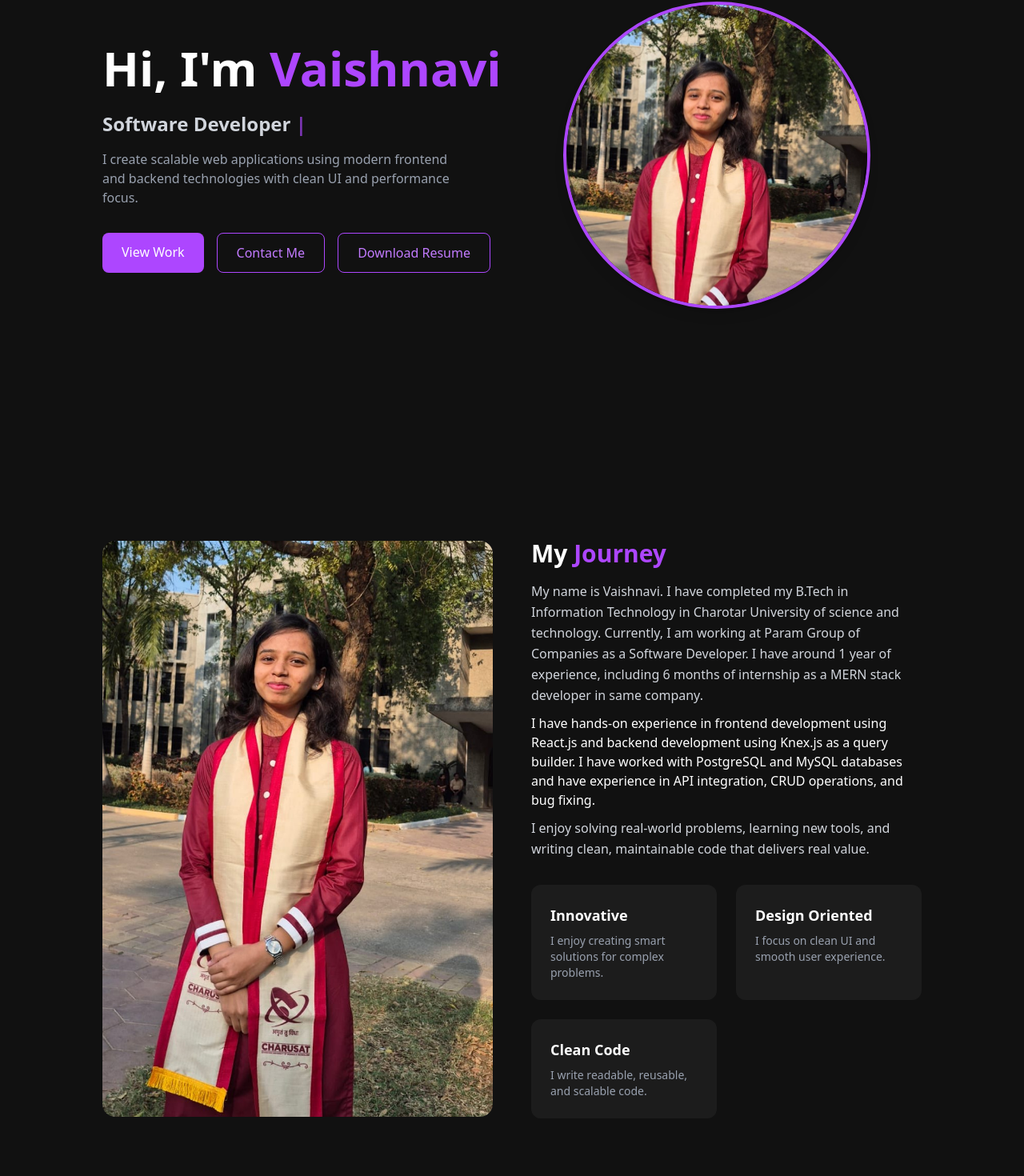
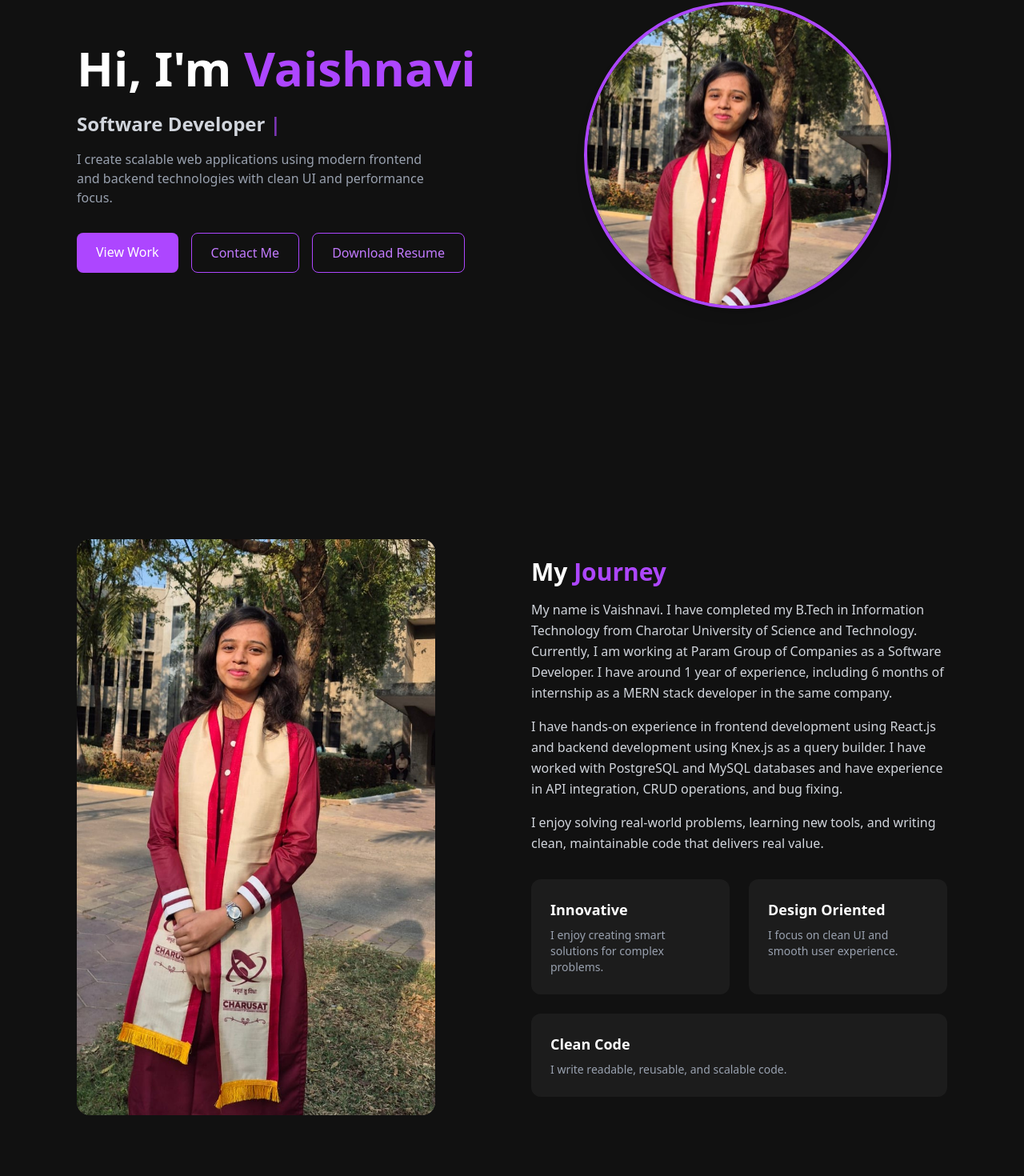
Before and after one commit to kachhiya/vaishnavi-portfolio, a React (Vite) app: page / in a window 1280 px wide. Shown: the part 206-1676 px from the top of the page at 80% size. Built offline with nearby package versions, Linux system fonts and the light colour scheme.

Commit message:
second commint

```diff
--- a/src/components/Aboutus.jsx
+++ b/src/components/Aboutus.jsx
@@ -1,69 +1,66 @@
 import React from "react";
 import profile from "../assets/img/profile.jpeg";
-
-// import code from "../assets/icons/code.png";
 
 const AboutUs = () => {
     return (
         <section
             id="about"
-            className="py-20 bg-[#111] text-white w-full flex items-center justify-center"
+            className="pt-16 sm:pt-20 bg-[#111] text-white w-full flex items-center justify-center "
         >
-            <div className="w-[80%] grid md:grid-cols-2 gap-12 items-center justify-between">
+            <div className="max-w-6xl w-[85%] grid grid-cols-1 md:grid-cols-2 gap-12 items-center">
 
                 {/* Left Image */}
-                <div>
+                {/* Left Image */}
+                <div className="hidden md:flex justify-center md:justify-start">
                     <img
                         src={profile}
                         alt="Profile"
-                        className="rounded-2xl w-full object-cover object-top h-[90vh]"
+                        className="rounded-2xl w-full max-w-md
+               object-cover object-top
+               h-80 md:h-[90vh]"
                     />
                 </div>
 
+
                 {/* Right Content */}
-                <div>
-                    <h2 className="text-3xl font-bold mb-4">
+                <div className="text-center md:text-left">
+                    <h2 className="text-2xl sm:text-3xl font-bold mb-4">
                         My <span className="text-purple-500">Journey</span>
                     </h2>
 
-                    <div className="flex flex-col gap-[10px]">
+                    <div className="flex flex-col gap-4">
                         <p className="text-gray-300 leading-relaxed">
-                            My name is Vaishnavi. I have completed my B.Tech in Information Technology in Charotar University of science and technology.
-                            Currently, I am working at Param Group of Companies as a Software Developer.
-                            I have around 1 year of experience, including 6 months of internship as a MERN stack developer in same company.
+                            My name is Vaishnavi. I have completed my B.Tech in Information
+                            Technology from Charotar University of Science and Technology.
+                            Currently, I am working at Param Group of Companies as a Software
+                            Developer. I have around 1 year of experience, including 6 months
+                            of internship as a MERN stack developer in the same company.
                         </p>
-                        <p>I have hands-on experience in frontend development using React.js and backend development using Knex.js as a query builder.
-                            I have worked with PostgreSQL and MySQL databases and have experience in API integration, CRUD operations, and bug fixing.</p>
 
-                        <p className="text-gray-300 mb-8 leading-relaxed">
-                            I enjoy solving real-world problems, learning new tools, and writing
-                            clean, maintainable code that delivers real value.
+                        <p className="text-gray-300 leading-relaxed">
+                            I have hands-on experience in frontend development using React.js
+                            and backend development using Knex.js as a query builder. I have
+                            worked with PostgreSQL and MySQL databases and have experience in
+                            API integration, CRUD operations, and bug fixing.
                         </p>
-                   </div>
+
+                        <p className="text-gray-300 leading-relaxed">
+                            I enjoy solving real-world problems, learning new tools, and
+                            writing clean, maintainable code that delivers real value.
+                        </p>
+                    </div>
 
                     {/* Cards */}
-                    <div className="grid sm:grid-cols-2 gap-6">
+                    <div className="grid grid-cols-1 sm:grid-cols-2 gap-6 mt-8">
 
-                        {/* Innovative */}
-                        <div className="bg-[#1c1c1c] p-6 rounded-xl">
-                            {/* <img
-                                src={lightbulb}
-                                alt="Innovative"
-                                className="w-8 h-8 mb-4"
-                            /> */}
+                        <div className="bg-[#1c1c1c] p-6 rounded-xl text-left">
                             <h3 className="text-lg font-semibold mb-2">Innovative</h3>
                             <p className="text-gray-400 text-sm">
                                 I enjoy creating smart solutions for complex problems.
                             </p>
                         </div>
 
-                        {/* Design */}
-                        <div className="bg-[#1c1c1c] p-6 rounded-xl">
-                            {/* <img
-                                src={paintbrush}
-                                alt="Design Oriented"
-                                className="w-8 h-8 mb-4"
-                            /> */}
+                        <div className="bg-[#1c1c1c] p-6 rounded-xl text-left">
                             <h3 className="text-lg font-semibold mb-2">
                                 Design Oriented
                             </h3>
@@ -72,13 +69,7 @@ const AboutUs = () => {
                             </p>
                         </div>
 
-                        {/* Clean Code */}
-                        <div className="bg-[#1c1c1c] p-6 rounded-xl">
-                            {/* <img
-                                src={code}
-                                alt="Clean Code"
-                                className="w-8 h-8 mb-4"
-                            /> */}
+                        <div className="bg-[#1c1c1c] p-6 rounded-xl text-left sm:col-span-2">
                             <h3 className="text-lg font-semibold mb-2">Clean Code</h3>
                             <p className="text-gray-400 text-sm">
                                 I write readable, reusable, and scalable code.
--- a/src/components/Contactus.jsx
+++ b/src/components/Contactus.jsx
@@ -13,9 +13,9 @@ const Contactus = () => {
     return (
         <section
             id="contact"
-            className="py-20 bg-[#111] text-white"
+            className="py-20 bg-[#111] text-white w-full flex items-center justify-center"
         >
-            <div className="max-w-6xl mx-auto px-4">
+            <div className="w-[85%]">
                 <h2 className="text-4xl font-bold text-center">
                     Get In <span className="text-purple-500">Touch</span>
                 </h2>
@@ -101,9 +101,9 @@ const Contactus = () => {
 
                             <div className="flex gap-4">
                                 <a href="https://www.linkedin.com/in/vaishnavi-kachhiya-5523b1238/" target="_blank" className="bg-gray-800 p-3 rounded-full hover:bg-purple-600 transition">
-                                  <img src={instagram} alt="instagram" className="w-5 h-5" /></a>
+                                  <img src={linkedin} alt="instagram" className="w-5 h-5" /></a>
                                 <a href="https://www.instagram.com/vaishnavi_28024/?hl=en" target="_blank" className="bg-gray-800 p-3 rounded-full hover:bg-purple-600 transition">
-                                    <img src={linkedin} alt="instagram" className="w-5 h-5" /></a>
+                                    <img src={instagram} alt="instagram" className="w-5 h-5" /></a>
 
                             </div>
                         </div>
--- a/src/components/Experience.jsx
+++ b/src/components/Experience.jsx
@@ -28,10 +28,10 @@ const Experience = () => {
     return (
         <section
             id="experience"
-            className="py-20 bg-[#111] text-white w-full flex items-center justify-center"
+            className="pt-16 sm:pt-20 bg-[#111] text-white w-full flex items-center justify-center"
         >
-            <div className="max-w-6xl mx-auto px-4">
-                <h2 className="text-4xl font-bold text-center">
+            <div className="w-[85%]">
+                <h2 className="text-2xl sm:text-4xl font-bold text-center">
                     Work <span className="text-purple-500">Experience</span>
                 </h2>
                 <p className="text-gray-400 text-center mt-3 mb-16">
@@ -40,20 +40,22 @@ const Experience = () => {
 
                 <div className="relative">
                     {/* Vertical line */}
-                    <div className="absolute left-4 top-0 h-full w-[2px] bg-purple-500/40"></div>
+                    <div className="absolute left-2.5 sm:left-4 lg:left-4.8 top-0 h-full w-[2px] bg-purple-500/40"></div>
 
                     <div className="space-y-12">
                         {experiences.map((exp, index) => (
                             <div key={index} className="relative flex gap-10">
                                 {/* Dot */}
-                                <div className="relative z-10">
-                                    <div className="w-8 h-8 rounded-full bg-purple-500"></div>
+                                <div className="relative z-10 flex-shrink-0">
+                                    <div className=" w-6 h-6 sm:w-6.5 sm:h-6.5 lg:w-8 lg:h-8 rounded-full bg-purple-500
+  "></div>
                                 </div>
+
 
                                 {/* Card */}
                                 <div className="bg-[#1a1a1a] rounded-2xl p-6 w-full max-w-3xl">
                                     <div className="flex flex-wrap justify-between items-center mb-2">
-                                        <h3 className="text-xl font-semibold">
+                                        <h3 className="text-lg sm:text-xl lg:text-2xl font-semibold">
                                             {exp.role}
                                         </h3>
                                         <span className="text-sm bg-purple-600/20 text-purple-400 px-3 py-1 rounded-full">
--- a/src/components/Hero.jsx
+++ b/src/components/Hero.jsx
@@ -3,11 +3,7 @@ import profile from "../assets/img/profile.jpeg";
 import resume from "../assets/img/vaishnavi-resume.pdf";
 
 const Hero = () => {
-
-    const titles = [
-        "MERN Stack Developer",
-        "Software Developer"
-    ];
+    const titles = ["MERN Stack Developer", "Software Developer"];
 
     const [text, setText] = useState("");
     const [index, setIndex] = useState(0);
@@ -31,32 +27,42 @@ const Hero = () => {
             return () => clearTimeout(delay);
         }
     }, [charIndex, index]);
+
     return (
         <section
             id="home"
-            className="min-h-screen w-full bg-[#111] flex items-center justify-center"
+            className="min-h-screen w-full bg-[#111] flex items-center justify-center "
         >
-            <div className=" grid md:grid-cols-2 justify-between items-center w-[80%]">
+            <div className="grid grid-cols-1 md:grid-cols-2 gap-10 items-center max-w-6xl w-[85%]">
 
-                {/* LEFT CONTENT */}
-                <div>
-                    <h1 className="text-white text-4xl md:text-6xl font-bold leading-tight">
-                        Hi, I'm {" "}
-                        <span className="text-purple-500">Vaishnavi</span>
+                {/* IMAGE – mobile first */}
+                <div className="flex justify-center order-1 md:order-2">
+                    <div className="w-48 h-48 sm:w-64 sm:h-64 md:w-96 md:h-96 rounded-full overflow-hidden border-4 border-purple-500 shadow-lg">
+                        <img
+                            src={profile}
+                            alt="Vaishnavi"
+                            className="w-full h-full object-cover object-top"
+                        />
+                    </div>
+                </div>
+
+                {/* TEXT – mobile second */}
+                <div className="text-center md:text-left order-2 md:order-1">
+                    <h1 className="text-white text-3xl sm:text-4xl md:text-6xl font-bold leading-tight">
+                        Hi, I'm <span className="text-purple-500">Vaishnavi</span>
                     </h1>
 
-                    <h2 className="mt-4 text-2xl text-gray-300 font-semibold">
+                    <h2 className="mt-4 text-xl sm:text-2xl text-gray-300 font-semibold min-h-[32px]">
                         {text}
                         <span className="text-purple-500 animate-pulse"> |</span>
                     </h2>
 
-                    <p className="mt-4 text-gray-400 max-w-md">
-                        I create scalable web applications using modern frontend
-                        and backend technologies with clean UI and performance focus.
+                    <p className="mt-4 text-gray-400 max-w-md mx-auto md:mx-0">
+                        I create scalable web applications using modern frontend and backend
+                        technologies with clean UI and performance focus.
                     </p>
 
-                    {/* Buttons */}
-                    <div className="mt-8 flex gap-4">
+                    <div className="mt-8 flex flex-wrap justify-center md:justify-start gap-4">
                         <a
                             href="#projects"
                             className="bg-purple-500 hover:bg-purple-600 text-white px-6 py-3 rounded-lg font-medium transition"
@@ -70,31 +76,19 @@ const Hero = () => {
                         >
                             Contact Me
                         </a>
+
                         <a
                             href={resume}
-                            download=" /Vaishnavi_Resume.pdf"
+                            download="Vaishnavi_Resume.pdf"
                             className="border border-purple-500 text-purple-400 px-6 py-3 rounded-lg font-medium hover:bg-purple-500 hover:text-white transition"
                         >
                             Download Resume
                         </a>
-
-
-
-                    </div>
-                </div>
-
-                {/* RIGHT IMAGE */}
-                <div className="flex justify-center">
-                    <div className="w-72 h-72 md:w-96 md:h-96 rounded-full overflow-hidden border-4 border-purple-500 shadow-lg">
-                        <img
-                            src={profile}
-                            alt="Vaishnavi"
-                            className="w-full h-full object-cover object-top"
-                        />
                     </div>
                 </div>
 
             </div>
+
         </section>
     );
 };
--- a/src/components/Project.jsx
+++ b/src/components/Project.jsx
@@ -45,10 +45,10 @@ const Projects = () => {
     return (
         <section
             id="projects"
-            className="py-20 bg-[#111] text-white"
+            className="pt-16 sm:pt-20 bg-[#111] text-white flex items-center justify-center w-full"
         >
-            <div className="max-w-6xl mx-auto px-4">
-                <h2 className="text-4xl font-bold text-center">
+            <div className="w-[85%]">
+                <h2 className="text-2xl sm:text-4xl font-bold text-center">
                     My <span className="text-purple-500">Projects</span>
                 </h2>
                 <p className="text-gray-400 text-center mt-3 mb-14">
@@ -68,7 +68,7 @@ const Projects = () => {
                             />
 
                             <div className="p-6">
-                                <h3 className="text-xl font-semibold mb-2">
+                                <h3 className="text-lg sm:text-xl lg:text-2xl font-semibold mb-2">
                                     {project.title}
                                 </h3>
 
--- a/src/components/Skills.jsx
+++ b/src/components/Skills.jsx
@@ -35,10 +35,10 @@ const Skills = () => {
     return (
         <section
             id="skills"
-            className="py-20 bg-[#111] text-white"
+            className="pt-16 sm:pt-20 bg-[#111] text-white flex items-center justify-center w-full"
         >
-            <div className="max-w-6xl mx-auto px-4">
-                <h2 className="text-4xl font-bold text-center">
+            <div className="w-[85%] ">
+                <h2 className="text-2xl sm:text-4xl font-bold text-center">
                     My <span className="text-purple-500">Skills</span>
                 </h2>
                 <p className="text-gray-400 text-center mt-3 mb-14">
@@ -57,11 +57,11 @@ const Skills = () => {
                                 className="w-10 h-10 mb-4"
                             /> */}
 
-                            <h3 className="text-xl font-semibold mb-2">
+                            <h3 className="text-lg sm:text-xl lg:text-2xl font-semibold mb-2">
                                 {item.title}
                             </h3>
 
-                            <p className="text-gray-400 text-sm mb-4">
+                            <p className="text-gray-400 text-sm sm:text-base mb-4">
                                 {item.desc}
                             </p>
 
```
